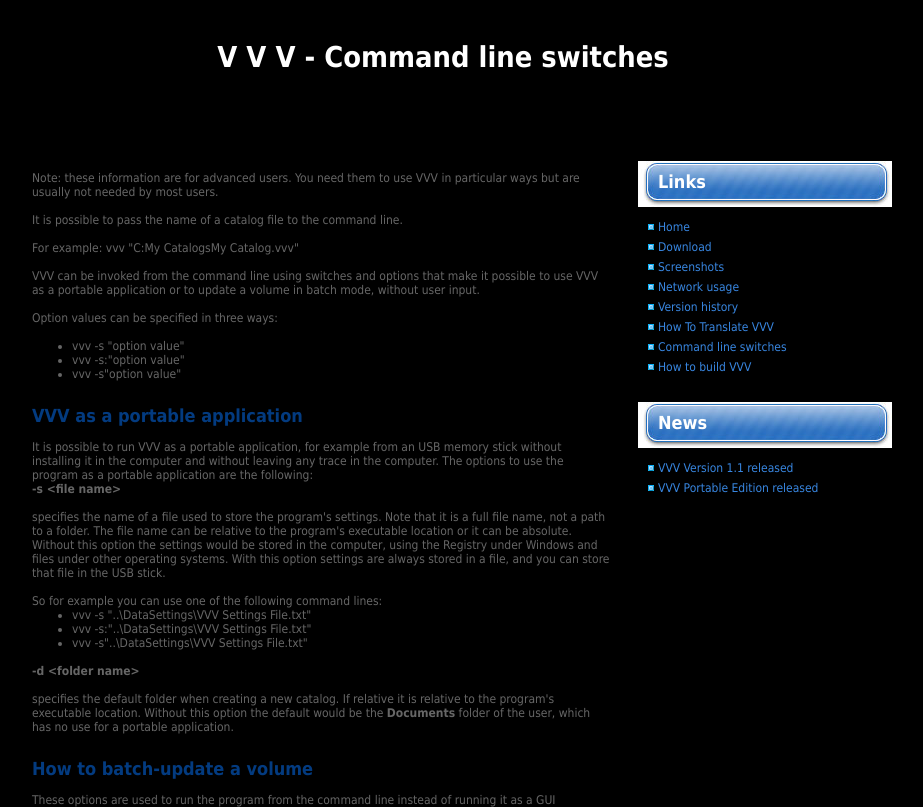
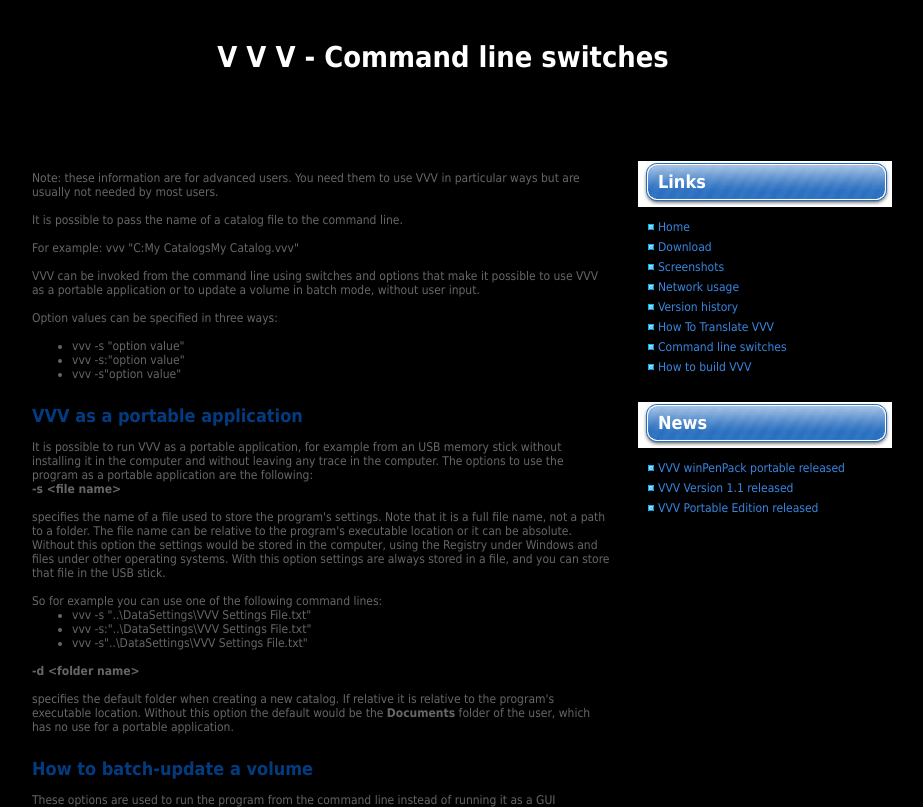
Before and after one commit to tier6tank/VVV, a plain HTML site: page website/command_line_switches.html in a window 1280 px wide. Shown: the top 807 px of the page, without its empty margins (182-1105 px from the left). Drawn offline with Linux system fonts and the light colour scheme.

Commit message:
Web pages: added a link to the winPenPack version of VVV.

```diff
--- a/website/command_line_switches.html
+++ b/website/command_line_switches.html
@@ -72,6 +72,10 @@ to build VVV</a></li>
     <h2>News<br />
     </h2>
     <ul>
+          <li>
+            <p>
+			<a href="http://www.winpenpack.com/en/news.php?item.227">VVV winPenPack portable released</a></p>
+          </li>
           <li>
             <p>
 			<a href="versions.html">VVV Version 1.1 released</a></p>
```
Also changed, not shown: website/download.html (+4 -0 lines), website/how_to_compile_vvv.html (+4 -0 lines), website/how_to_translate_vvv.html (+4 -0 lines), website/index.html (+4 -0 lines), website/network_usage.html (+4 -0 lines), website/screenshots.html (+4 -0 lines), website/versions.html (+4 -0 lines).
